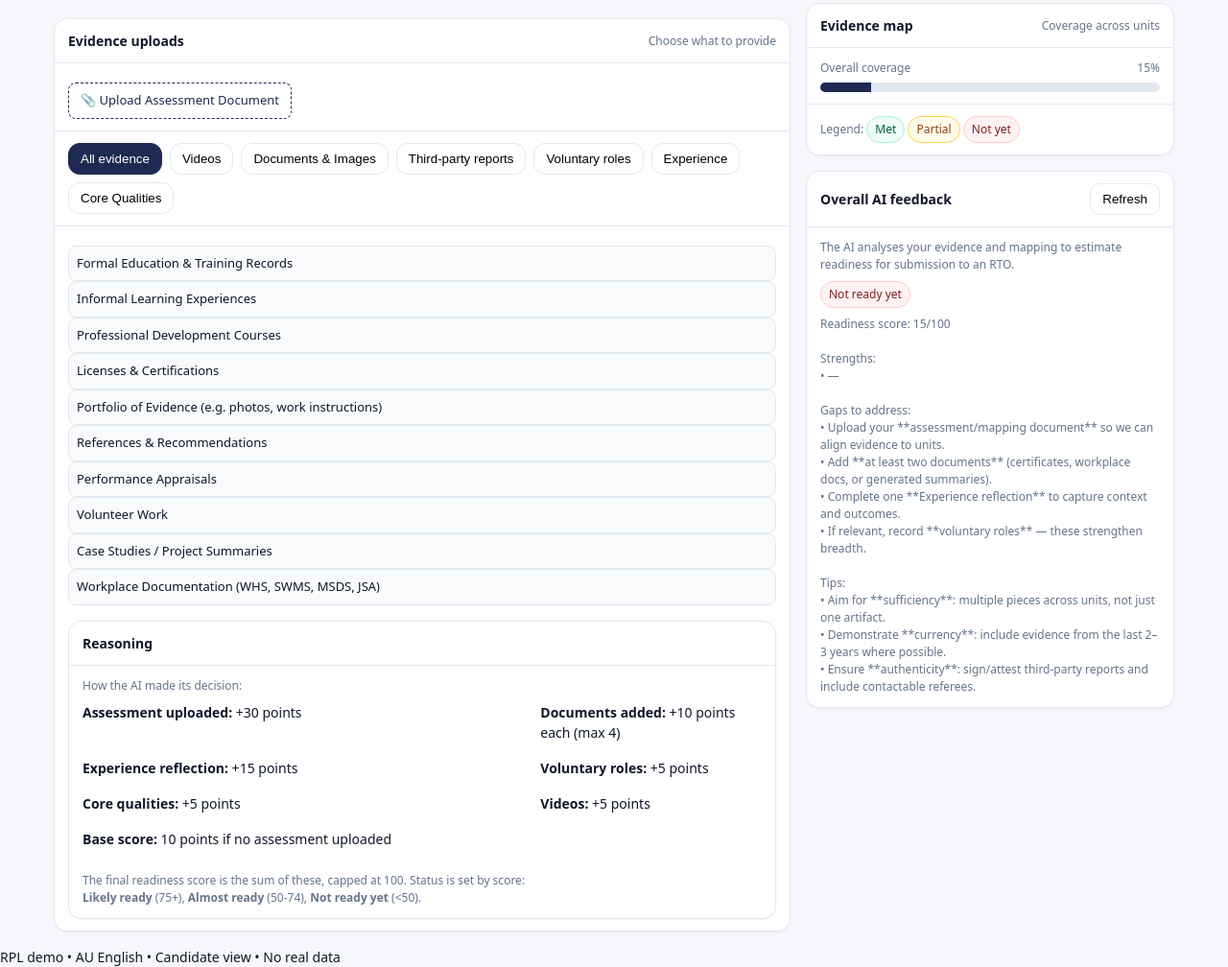
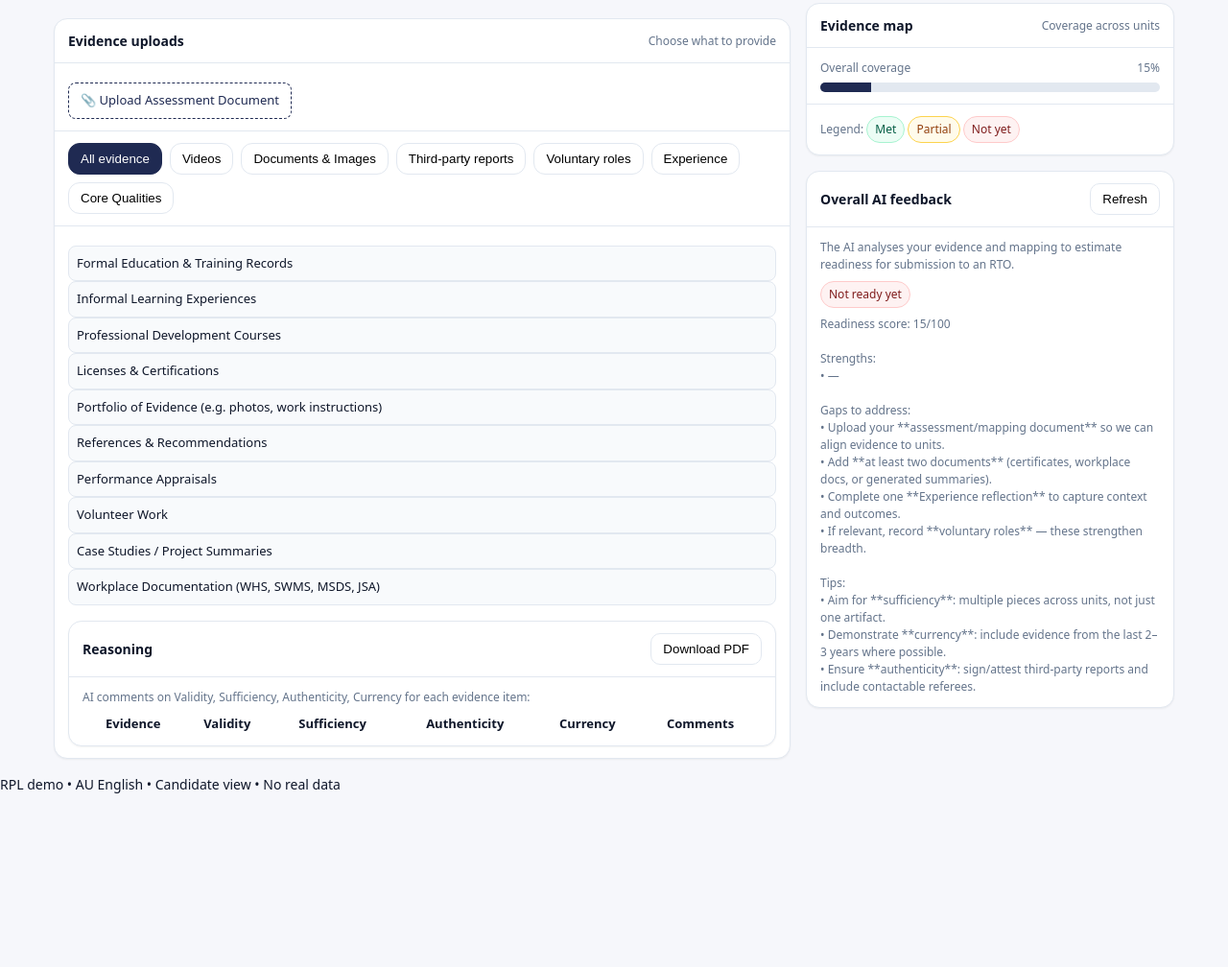
Before and after one commit to kathrynmcgilvrayeles/RPL-Tool---Candidate-Facing, a plain HTML site: page index.html in a window 1280 px wide. Shown: the part 114-1122 px from the top of the page at 96% size. After the commit the page ends 942 px from the top, so only its background shows below. Drawn offline with Linux system fonts and the light colour scheme.

Commit message:
Update index.html

```diff
--- a/index.html
+++ b/index.html
@@ -182,22 +182,25 @@
 <div class="card" id="reasoningCard" style="margin-top:16px">
   <div class="section between">
     <div style="font-weight:600">Reasoning</div>
+    <button class="btn" id="downloadReasoningPDFBtn">Download PDF</button>
   </div>
-  <div class="section" id="reasoningSummary">
-    <div class="small">How the AI made its decision:</div>
-    <div class="grid" style="margin-top:8px">
-      <div><strong>Assessment uploaded:</strong> +30 points</div>
-      <div><strong>Documents added:</strong> +10 points each (max 4)</div>
-      <div><strong>Experience reflection:</strong> +15 points</div>
-      <div><strong>Voluntary roles:</strong> +5 points</div>
-      <div><strong>Core qualities:</strong> +5 points</div>
-      <div><strong>Videos:</strong> +5 points</div>
-      <div><strong>Base score:</strong> 10 points if no assessment uploaded</div>
-      <div class="small" style="grid-column:1/-1;margin-top:8px">
-        The final readiness score is the sum of these, capped at 100. Status is set by score: <br>
-        <strong>Likely ready</strong> (75+), <strong>Almost ready</strong> (50-74), <strong>Not ready yet</strong> (&lt;50).
-      </div>
-    </div>
+  <div class="section" id="reasoningTableWrap">
+    <div class="small">AI comments on Validity, Sufficiency, Authenticity, Currency for each evidence item:</div>
+    <table id="reasoningTable" style="width:100%;margin-top:8px;border-collapse:collapse;font-size:13px">
+      <thead>
+        <tr>
+          <th>Evidence</th>
+          <th>Validity</th>
+          <th>Sufficiency</th>
+          <th>Authenticity</th>
+          <th>Currency</th>
+          <th>Comments</th>
+        </tr>
+      </thead>
+      <tbody id="reasoningTableBody">
+        <!-- Rows will be dynamically populated -->
+      </tbody>
+    </table>
   </div>
 </div>
 
```
